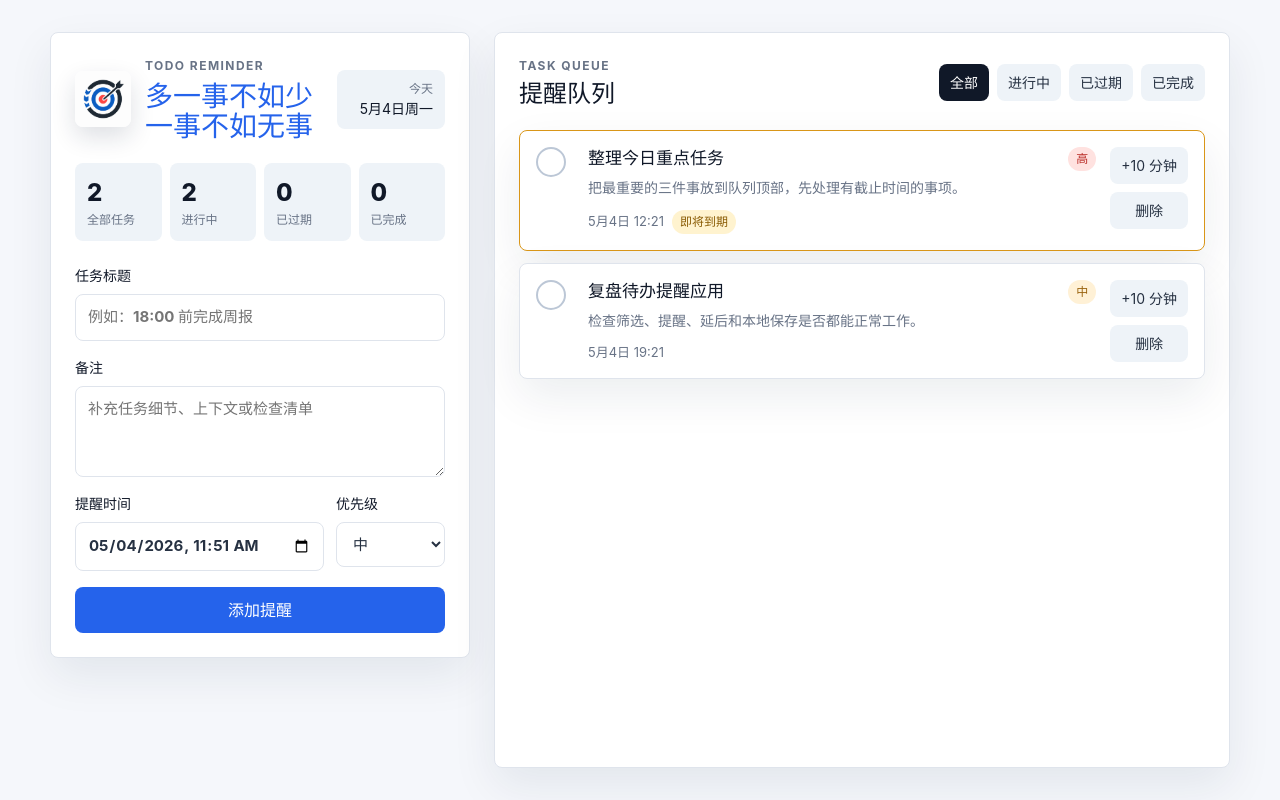
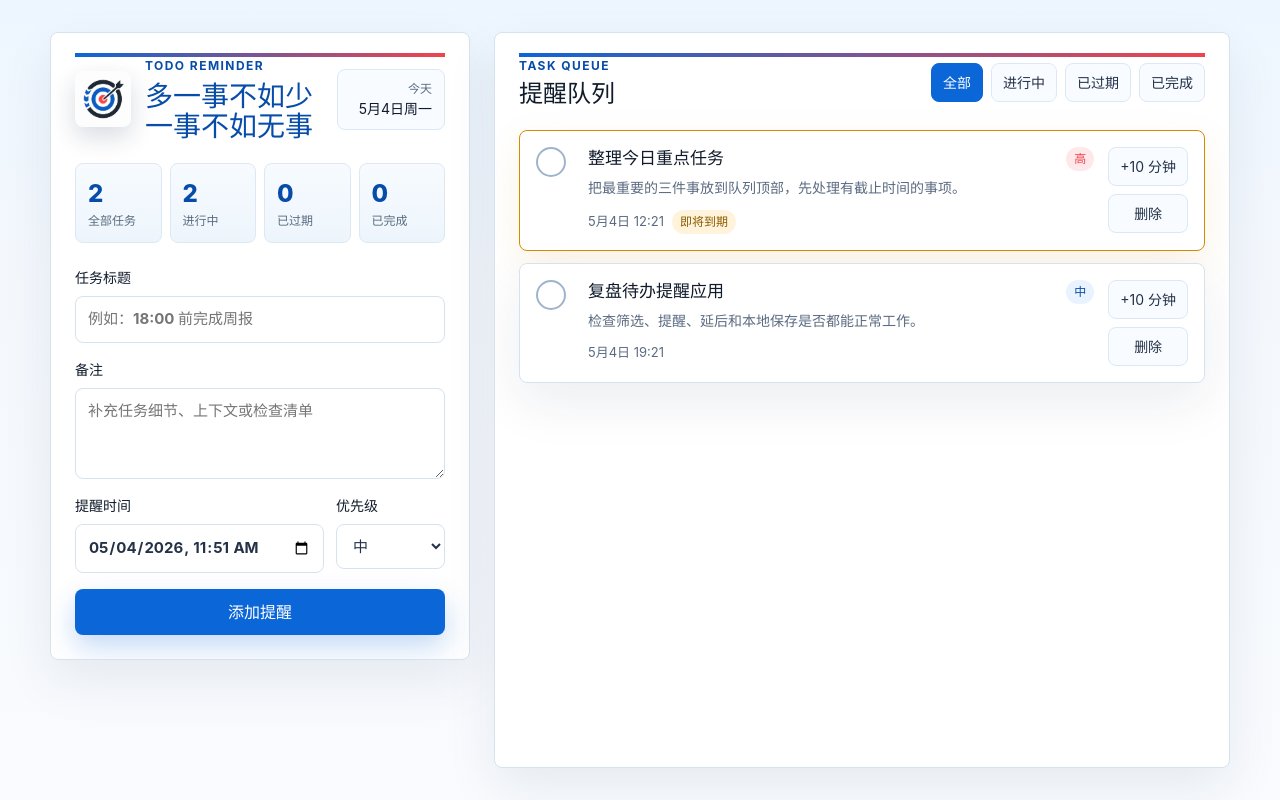
Before and after one commit to solarwt/todo-list, a Next.js app: page / in a window 1280 px wide. Built offline with nearby package versions, Linux system fonts and the light colour scheme.

Commit message:
Refine visual design to match logo

```diff
--- a/app/globals.css
+++ b/app/globals.css
@@ -1,22 +1,25 @@
 :root {
-  --accent: #2563eb;
-  --accent-soft: rgba(37, 99, 235, 0.13);
-  --background: #f5f7fb;
-  --border: #dfe4ec;
-  --border-strong: #bcc7d6;
-  --danger: #d4423a;
-  --danger-soft: #ffe4e1;
+  --accent: #0b66d8;
+  --accent-strong: #064ca8;
+  --accent-soft: rgba(11, 102, 216, 0.12);
+  --background: #f4f8fd;
+  --border: #d7e2ef;
+  --border-strong: #9fb4cc;
+  --brand-red: #f0444c;
+  --danger: #d92d3c;
+  --danger-soft: #ffe8ea;
   --input: #ffffff;
-  --muted: #687386;
-  --shadow: 0 18px 45px rgba(18, 32, 61, 0.08);
-  --shadow-strong: 0 24px 70px rgba(18, 32, 61, 0.22);
-  --soft: #eef3f8;
+  --muted: #5b6b81;
+  --shadow: 0 20px 52px rgba(10, 38, 72, 0.08);
+  --shadow-strong: 0 24px 70px rgba(10, 38, 72, 0.2);
+  --soft: #edf4fb;
   --surface: #ffffff;
-  --text: #263142;
-  --text-strong: #101828;
-  --warning: #d99618;
-  --warning-soft: #fff3cf;
-  --warning-text: #8a5c05;
+  --surface-tinted: #f8fbff;
+  --text: #243247;
+  --text-strong: #101b2b;
+  --warning: #d58a00;
+  --warning-soft: #fff4db;
+  --warning-text: #8a5b00;
 
   color: var(--text);
   background: var(--background);
@@ -38,7 +41,8 @@ body {
   min-width: 320px;
   min-height: 100svh;
   margin: 0;
-  background: var(--background);
+  background:
+    linear-gradient(180deg, #edf6ff 0%, var(--background) 34%, #f9fbfe 100%);
 }
 
 button,
@@ -79,11 +83,21 @@ a:focus-visible {
 .workspace,
 .task-panel {
   border-radius: 8px;
+  position: relative;
+  overflow: hidden;
+}
+
+.workspace::before,
+.task-panel::before {
+  content: "";
+  display: block;
+  height: 4px;
+  background: linear-gradient(90deg, var(--accent) 0%, var(--brand-red) 100%);
 }
 
 .workspace {
   align-self: start;
-  padding: 24px;
+  padding: 20px 24px 24px;
 }
 
 .app-header,
@@ -116,12 +130,13 @@ a:focus-visible {
   border-radius: 8px;
   object-fit: cover;
   flex: 0 0 auto;
-  box-shadow: 0 10px 24px rgba(18, 32, 61, 0.14);
+  background: #fff;
+  box-shadow: 0 10px 24px rgba(10, 38, 72, 0.16);
 }
 
 .eyebrow {
   margin: 0 0 6px;
-  color: var(--muted);
+  color: var(--accent-strong);
   font-size: 12px;
   font-weight: 700;
   letter-spacing: 0.12em;
@@ -142,8 +157,9 @@ h1 {
 }
 
 .brand-lockup h1 {
-  color: var(--accent);
+  color: var(--accent-strong);
   font-size: 28px;
+  font-weight: 850;
 }
 
 h2 {
@@ -162,7 +178,8 @@ h3 {
   min-width: 108px;
   padding: 10px 12px;
   border-radius: 8px;
-  background: var(--soft);
+  border: 1px solid #dbe8f6;
+  background: var(--surface-tinted);
   color: var(--text-strong);
   font-size: 14px;
   text-align: right;
@@ -185,11 +202,12 @@ h3 {
   min-width: 0;
   padding: 12px;
   border-radius: 8px;
-  background: var(--soft);
+  border: 1px solid #dce8f5;
+  background: linear-gradient(180deg, #f7fbff 0%, #edf5fc 100%);
 }
 
 .stats-grid span {
-  color: var(--text-strong);
+  color: var(--accent-strong);
   font-size: 24px;
   font-weight: 800;
 }
@@ -260,11 +278,12 @@ button {
   background: var(--accent);
   color: #fff;
   font-weight: 800;
+  box-shadow: 0 12px 28px rgba(11, 102, 216, 0.24);
 }
 
 .task-panel {
   min-height: calc(100svh - 64px);
-  padding: 24px;
+  padding: 20px 24px 24px;
 }
 
 .filters {
@@ -276,15 +295,17 @@ button {
 
 .filters button,
 .task-actions button {
-  background: var(--soft);
+  border: 1px solid #dce8f5;
+  background: var(--surface-tinted);
   color: var(--text);
   font-size: 14px;
   padding: 8px 11px;
 }
 
 .filters button.active {
-  background: var(--text-strong);
-  color: var(--surface);
+  border-color: var(--accent);
+  background: var(--accent);
+  color: #fff;
 }
 
 .task-list {
@@ -299,18 +320,22 @@ button {
   align-items: start;
   border-radius: 8px;
   padding: 16px;
+  background: var(--surface);
 }
 
 .task-item.done {
-  opacity: 0.64;
+  background: #f7fafc;
+  opacity: 0.72;
 }
 
 .task-item.overdue {
   border-color: var(--danger);
+  box-shadow: 0 16px 42px rgba(217, 45, 60, 0.1);
 }
 
 .task-item.soon {
   border-color: var(--warning);
+  box-shadow: 0 16px 42px rgba(213, 138, 0, 0.1);
 }
 
 .check-button {
@@ -376,18 +401,18 @@ button {
 }
 
 .priority.low {
-  background: #e7f6ee;
-  color: #14784f;
+  background: #e8f6ef;
+  color: #126b49;
 }
 
 .priority.medium {
-  background: #fff1d6;
-  color: #99620d;
+  background: #e9f2ff;
+  color: var(--accent-strong);
 }
 
 .priority.high {
-  background: #ffe2e0;
-  color: #bb2f2a;
+  background: #ffe8ea;
+  color: var(--brand-red);
 }
 
 .task-actions {
```
